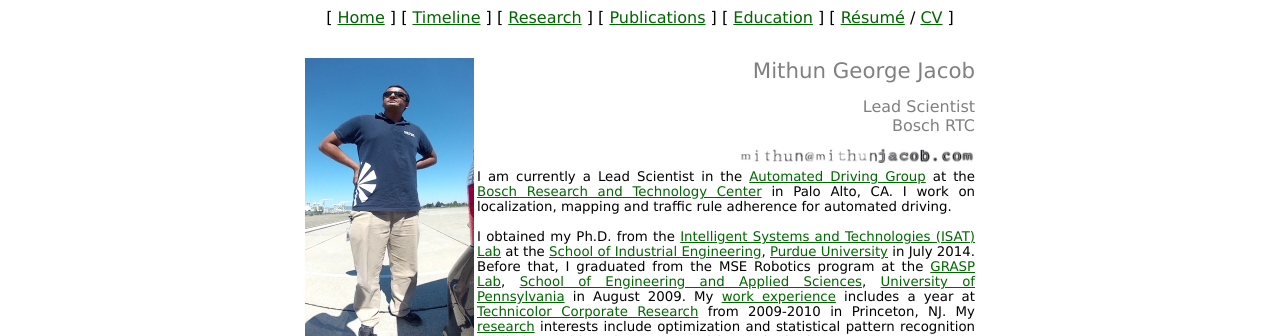
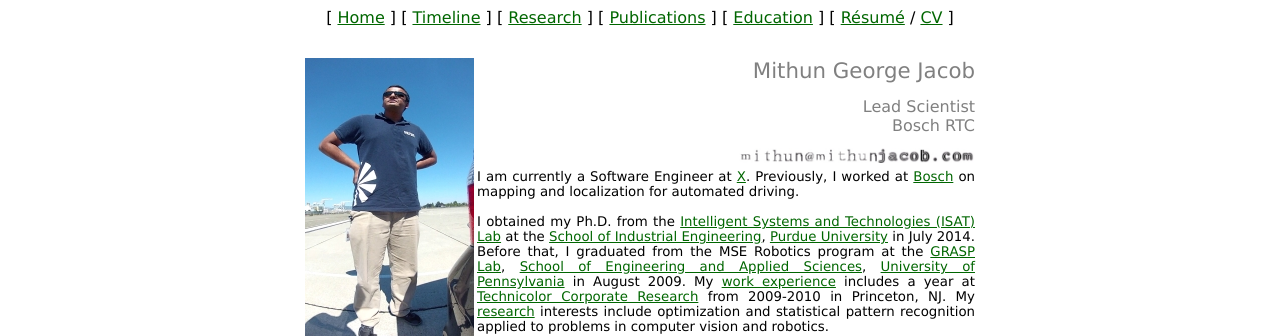
Before and after one commit to mithunjacob/website, a plain HTML site: page index.htm in a window 1280 px wide. Shown: the top 336 px of the page. Drawn offline with Linux system fonts and the light colour scheme.

Commit message:
Update index.htm

```diff
--- a/index.htm
+++ b/index.htm
@@ -2,7 +2,7 @@
 <head>
 <meta http-equiv="Content-Language" content="en-us">
 <meta http-equiv="Content-Type" content="text/html; charset=WINDOWS-1252">
-<meta name="description" content="I am currently a Lead Scientist in the Automated Driving group at the Bosch Research and Technology Center in Palo Alto, CA. I work on localization, mapping and traffic rule adherence for automated driving.">
+<meta name="description" content="I am currently a Software Engineer in X, the Moonshot Factory.">
 <link rel="shortcut icon" type="image/ico" href="favicon.ico">
 <title>Mithun George Jacob</title>
 </head>
@@ -44,7 +44,7 @@ Bosch RTC
 <img style="height: 15;" src="foo.jpg">
 </p>
 <p style="margin-top: 0pt; margin-bottom: 10pt;font-family:Verdana;font-size:10pt" align="justify">
-I am currently a Lead Scientist in the <a href="http://www.automated-driving.com/" target="_blank">Automated Driving Group</a> at the <a href="http://www.bosch.us/content/language1/html/rtc.htm" target="_blank">Bosch Research and Technology Center</a> in Palo Alto, CA. I work on localization, mapping and traffic rule adherence for automated driving.
+I am currently a Software Engineer at <a href="https://x.company/" target="_blank">X</a>. Previously, I worked at <a href="http://www.automated-driving.com" target="_blank">Bosch</a> on mapping and localization for automated driving.
 <br><br>
 I obtained my Ph.D. from the <a href="https://engineering.purdue.edu/isat/" target="_blank">Intelligent Systems and Technologies (ISAT) Lab</a> at the <a href="https://engineering.purdue.edu/IE" target="_blank">School of Industrial Engineering</a>, <a href="https://engineering.purdue.edu/Engr" target="_blank">Purdue University</a> in July 2014. Before that, I graduated from the MSE Robotics program at the <a href="http://grasp.upenn.edu" target="_blank">GRASP Lab</a>, <a href="http://www.seas.upenn.edu/" target="_blank">School of Engineering and Applied Sciences</a>, <a href="http://www.upenn.edu" target="_blank">University of Pennsylvania</a> in August 2009. My <a href="#patents">work experience</a> includes a year at <a href="http://www.technicolor.com/en/hi/technology/research-innovation">Technicolor Corporate Research</a> from 2009-2010 in Princeton, NJ. My <a href="#pubs">research</a> interests include optimization and statistical pattern recognition applied to problems in computer vision and robotics.</font>
 </p>
```
